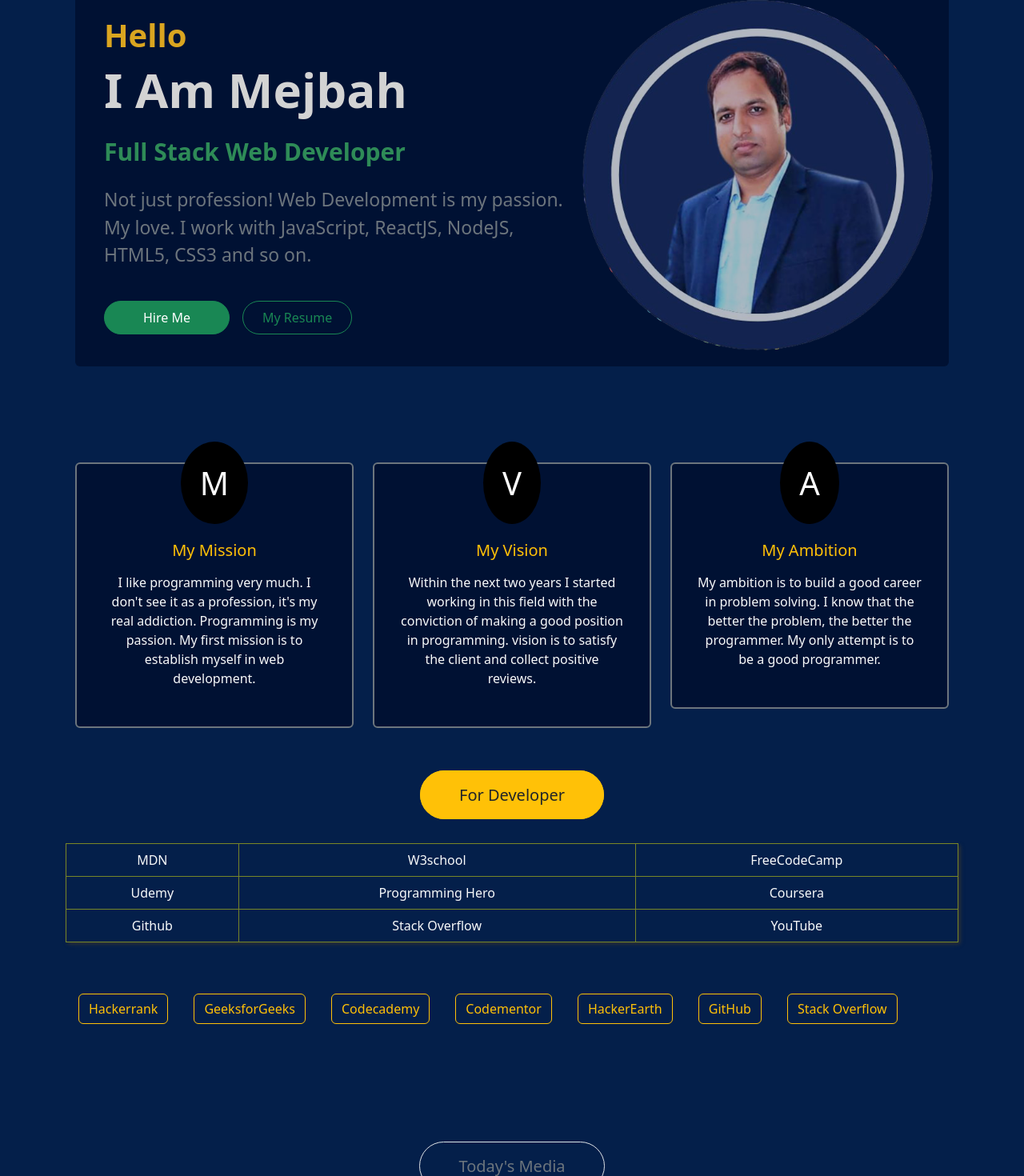
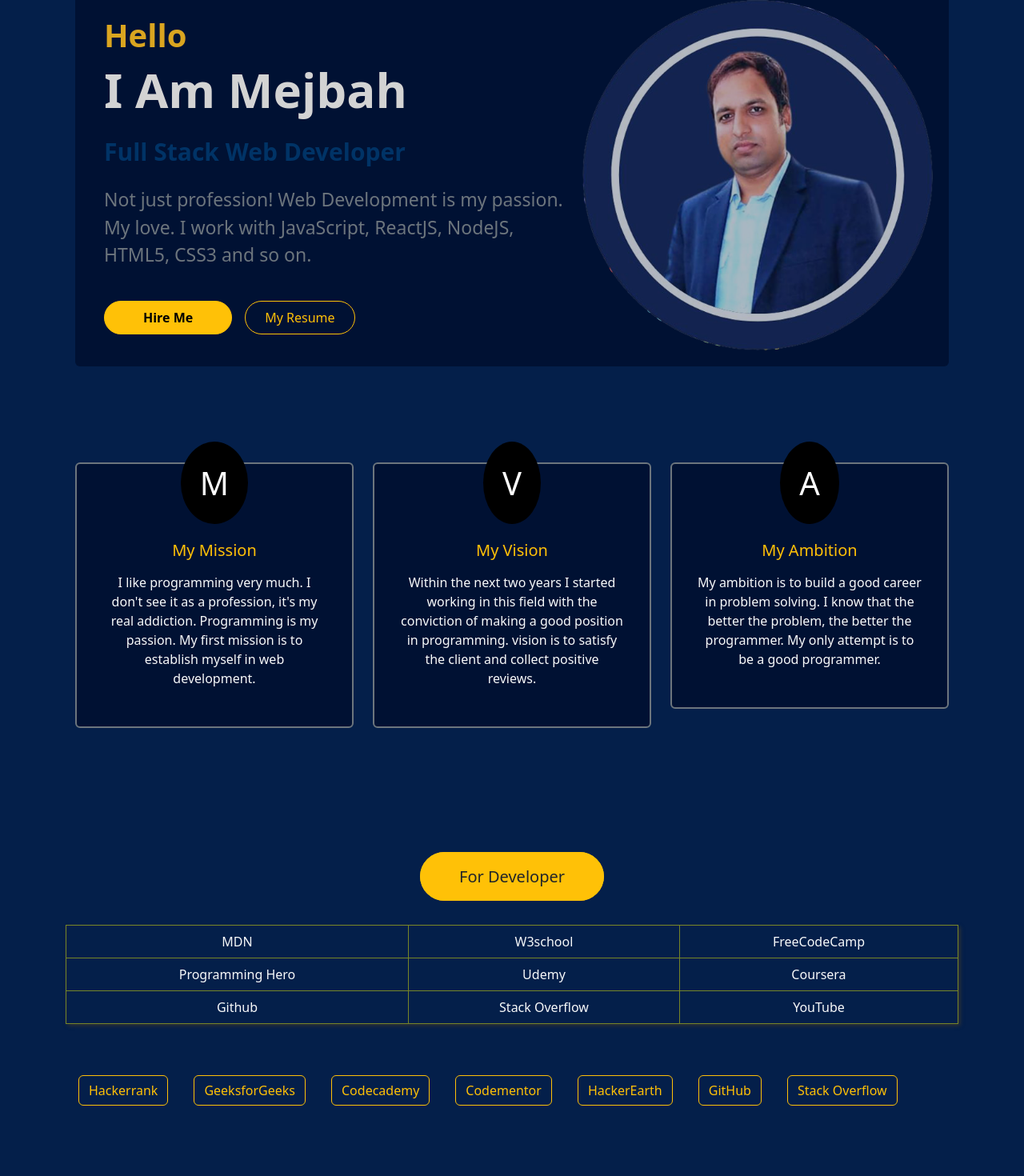
Before and after one commit to Mejbah-ul-haque/my-schedule-client, a React (Create React App) app: page / in a window 1280 px wide. Shown: the part 500-1970 px from the top of the page at 80% size. Built offline with nearby package versions, Linux system fonts and the light colour scheme.

Commit message:
title and fabicon changes

```diff
--- a/public/index.html
+++ b/public/index.html
@@ -24,7 +24,7 @@
       work correctly both with client-side routing and a non-root public URL.
       Learn how to configure a non-root public URL by running `npm run build`.
     -->
-    <title>React App</title>
+    <title>My Schedule</title>
   </head>
   <body>
     <noscript>You need to enable JavaScript to run this app.</noscript>
--- a/src/Pages/Home/Developer/Developer.js
+++ b/src/Pages/Home/Developer/Developer.js
@@ -5,7 +5,7 @@ import "./Developer.css";
 
 const Developer = () => {
 	return (
-		<div className="mt-5"style={{margin: "150px 0"}}>
+		<div className=""style={{margin: "150px 0", margin:"150px 0"}}>
       <div>
         <h6 className="text-center text-secondary  fs-5 my-5"><span className="border rounded-pill border-warning bg-warning text-dark px-5 py-3">For Developer</span> </h6>
       </div>
@@ -42,6 +42,15 @@ const Developer = () => {
 
 					</tr>
 					<tr className="">
+					<td className="paper_text_color_yellow">
+							<a
+								href="https://www.programming-hero.com/"
+								target="_blank"
+								className="text-decoration-none text-light paper_text_color_text"
+							>
+								Programming Hero
+							</a>
+						</td>
 						<td className="paper_text_color_yellow">
 							<a
 								href="https://www.udemy.com/"
@@ -51,15 +60,7 @@ const Developer = () => {
 								Udemy
 							</a>
 						</td>
-						<td className="paper_text_color_yellow">
-							<a
-								href="https://www.programming-hero.com/"
-								target="_blank"
-								className="text-decoration-none text-light paper_text_color_text"
-							>
-								Programming Hero
-							</a>
-						</td>
+
 						<td className="paper_text_color_yellow">
 							<a
 								href="https://www.coursera.org/"
--- a/src/Pages/Home/LeadItem/LeadItem.css
+++ b/src/Pages/Home/LeadItem/LeadItem.css
@@ -15,7 +15,7 @@
   font-weight: bold;
 }
 .designation-text{
-  color: seagreen;
+  color: #003366;
   font-size: 30px;
   font-weight: bold;
 }
--- a/src/Pages/Home/LeadItem/LeadItem.js
+++ b/src/Pages/Home/LeadItem/LeadItem.js
@@ -29,8 +29,8 @@ const LeadItem = () => {
 										I work with JavaScript, ReactJS, NodeJS, HTML5, CSS3 and so
 										on.
 									</p>
-									<Link to="/contact"><button className="btn btn-success rounded-pill px-5 py-2 mt-4 me-3 ">Hire Me</button></Link>
-									<a target="_blank" href="https://drive.google.com/file/d/1oq2jd2nKfXv-MIqqvW7DeTMMyiACbzgG/view?usp=sharing"><button className="btn btn-outline-success rounded-pill px-4 py-2 mt-4">My Resume</button></a>
+									<Link to="/contact"><button className="btn btn-warning rounded-pill px-5 py-2 mt-4 me-3 fw-bold">Hire Me</button></Link>
+									<a target="_blank" href="https://drive.google.com/file/d/1oq2jd2nKfXv-MIqqvW7DeTMMyiACbzgG/view?usp=sharing"><button className="btn btn-outline-warning rounded-pill px-4 py-2 mt-4">My Resume</button></a>
 								</div>
 							</div>
 							<div style={myStyle} className="col-md-6 col-lg-5 rounded-circle">
```
Also changed, not shown: 1 other file (tests, documents, lock files or other folders).
